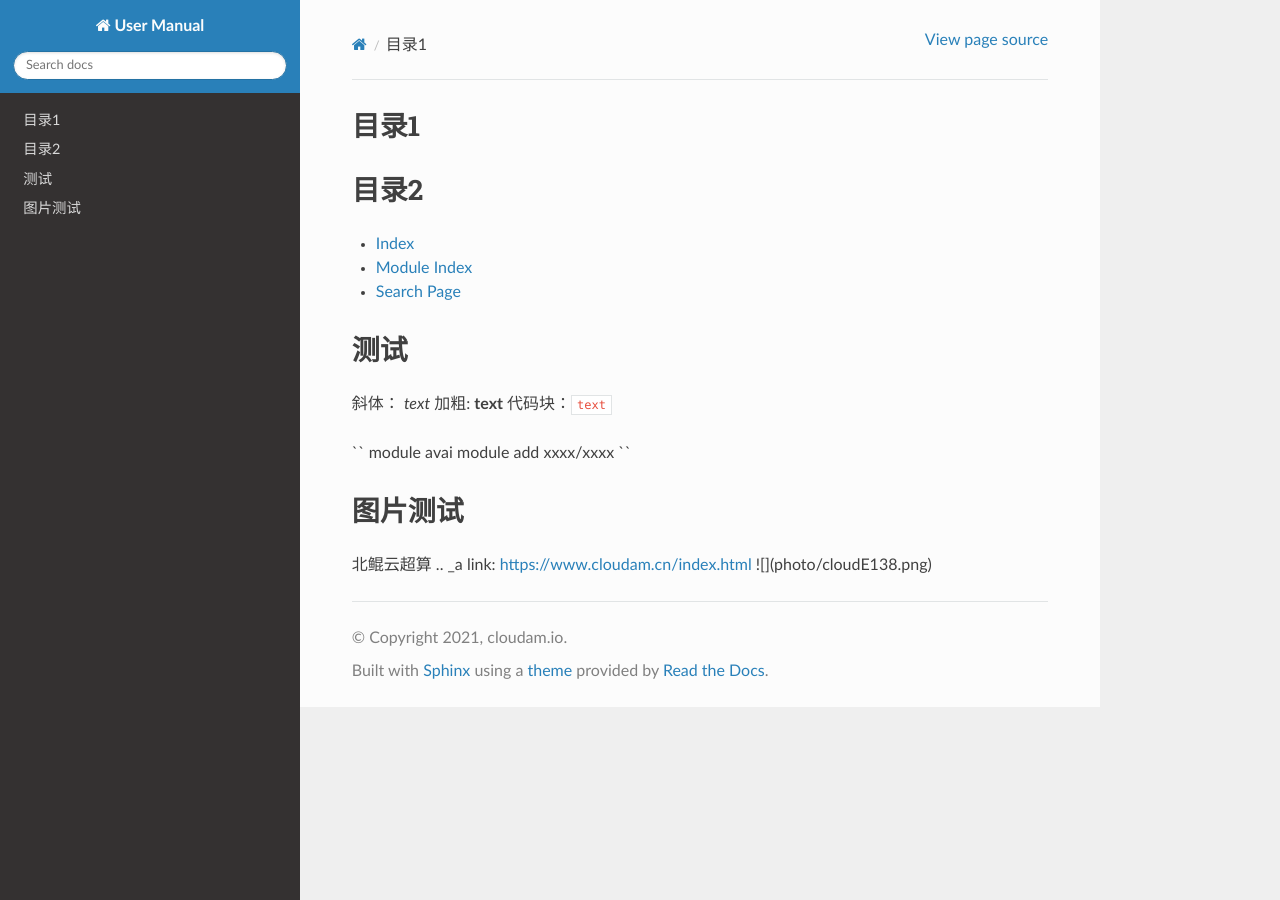
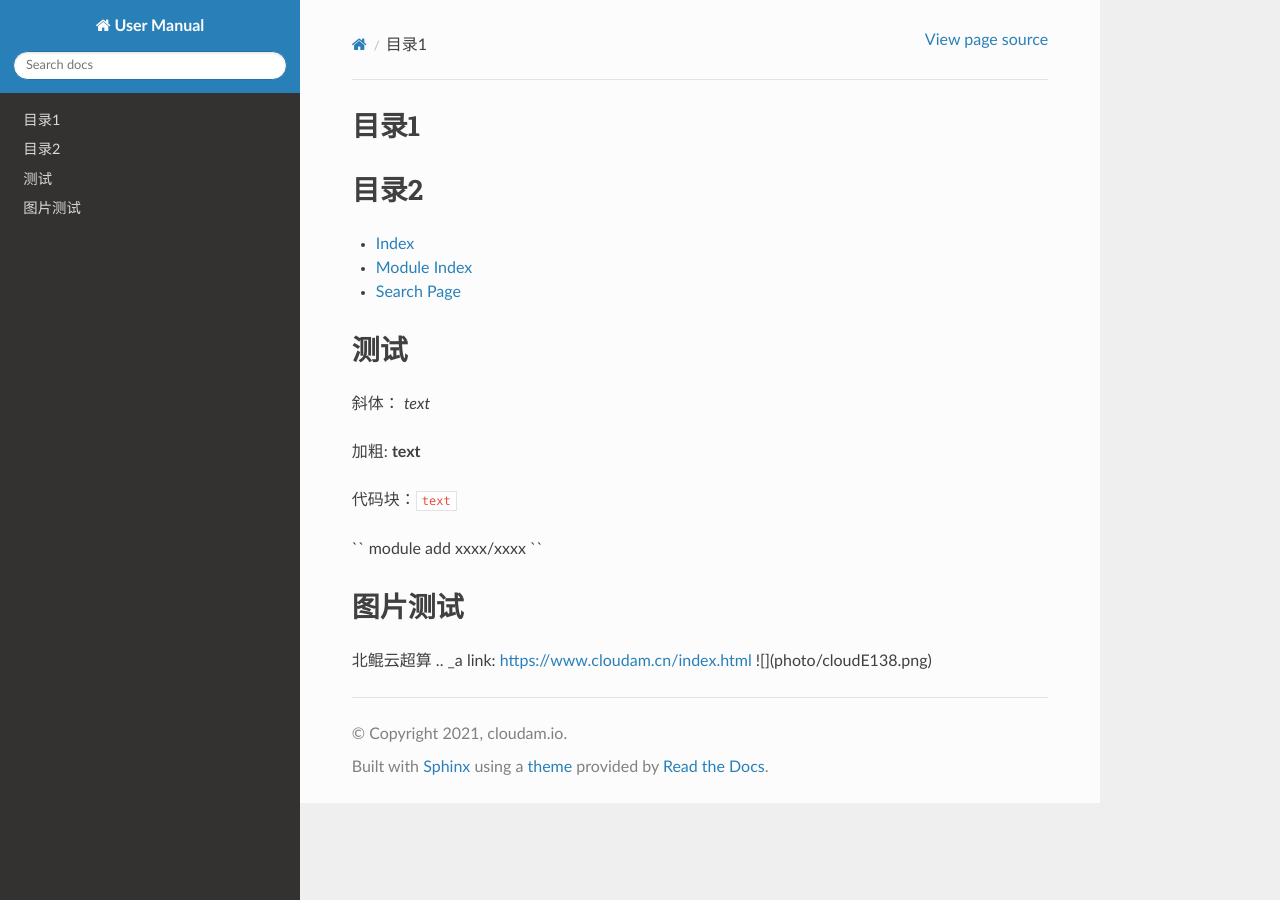
Before and after one commit to huangwenjin123/huangwenjin123, a Sphinx documentation site: the page built from data/wiki/source/index.rst, in a window 1280 px wide. Built offline with Sphinx 7.4.7 and the Read the Docs theme 2.0.0, drawn with Linux system fonts in a browser that asks for light colours; pages that are not in the unit, such as notebooks, are missing from menus.

Commit message:
Update index.rst

```diff
--- a/data/wiki/source/index.rst
+++ b/data/wiki/source/index.rst
@@ -11,9 +11,9 @@
    :caption: Contents:
 
 
-   * 作业提交
-   * 文件管理
-   * ssh连接
+   作业提交
+   文件管理
+   ssh连接
 
 目录2
 ==================
@@ -26,11 +26,13 @@
 ====================
 
 斜体： *text*
+
 加粗: **text**
+
 代码块：``text``
 
+
 ``
-module avai
 module add xxxx/xxxx
 ``
 
```
